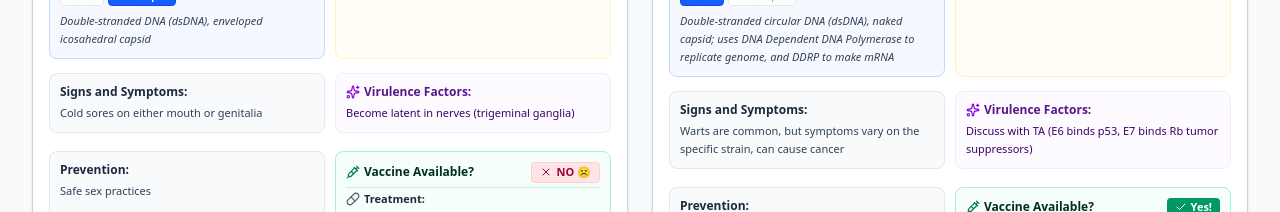
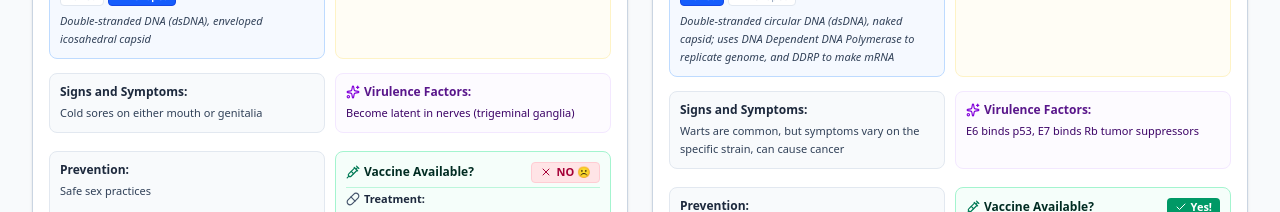
Before and after one commit to AES-html/MCRO-231-Study-Tool, a React (Vite) app: page / in a window 1280 px wide. Shown: the part 1840-2052 px from the top of the page. Built offline with nearby package versions, Linux system fonts and the light colour scheme.

Commit message:
Refine virulence factors and morphology tags

```diff
--- a/src/data/microorganisms.ts
+++ b/src/data/microorganisms.ts
@@ -203,7 +203,7 @@ export const MICROORGANISMS: MicroorganismCard[] = [
     morphologyDescription: 'Double-stranded circular DNA (dsDNA), naked capsid; uses DNA Dependent DNA Polymerase to replicate genome, and DDRP to make mRNA',
     atRiskPopulations: 'The sexually active',
     signsAndSymptoms: 'Warts are common, but symptoms vary on the specific strain, can cause cancer',
-    virulenceFactors: 'Discuss with TA (E6 binds p53, E7 binds Rb tumor suppressors)',
+    virulenceFactors: 'E6 binds p53, E7 binds Rb tumor suppressors',
     prevention: 'Condoms, avoid multiple sexual partners, Gardasil vaccination',
     treatment: 'Removal of warts',
     hasVaccine: true,
@@ -383,7 +383,7 @@ export const MICROORGANISMS: MicroorganismCard[] = [
     incubationPeriod: 'Short',
     transmissionDirect: ['Bite'],
     transmissionIndirect: ['Vector Tick/mosquito'],
-    morphologyTags: ['Gram-neg', 'DNA', 'Double-stranded', 'Enveloped'],
+    morphologyTags: ['Gram-neg', 'DNA', 'Double-stranded'],
     morphologyDescription: 'Obligate intracellular bacterium, Gram-negative coccobacillus shape (double-stranded DNA genome)',
     atRiskPopulations: 'Hikers, immunocompromised',
     signsAndSymptoms: 'Headache, pain in muscles and joints, fever, rash beginning in extremities',
```
